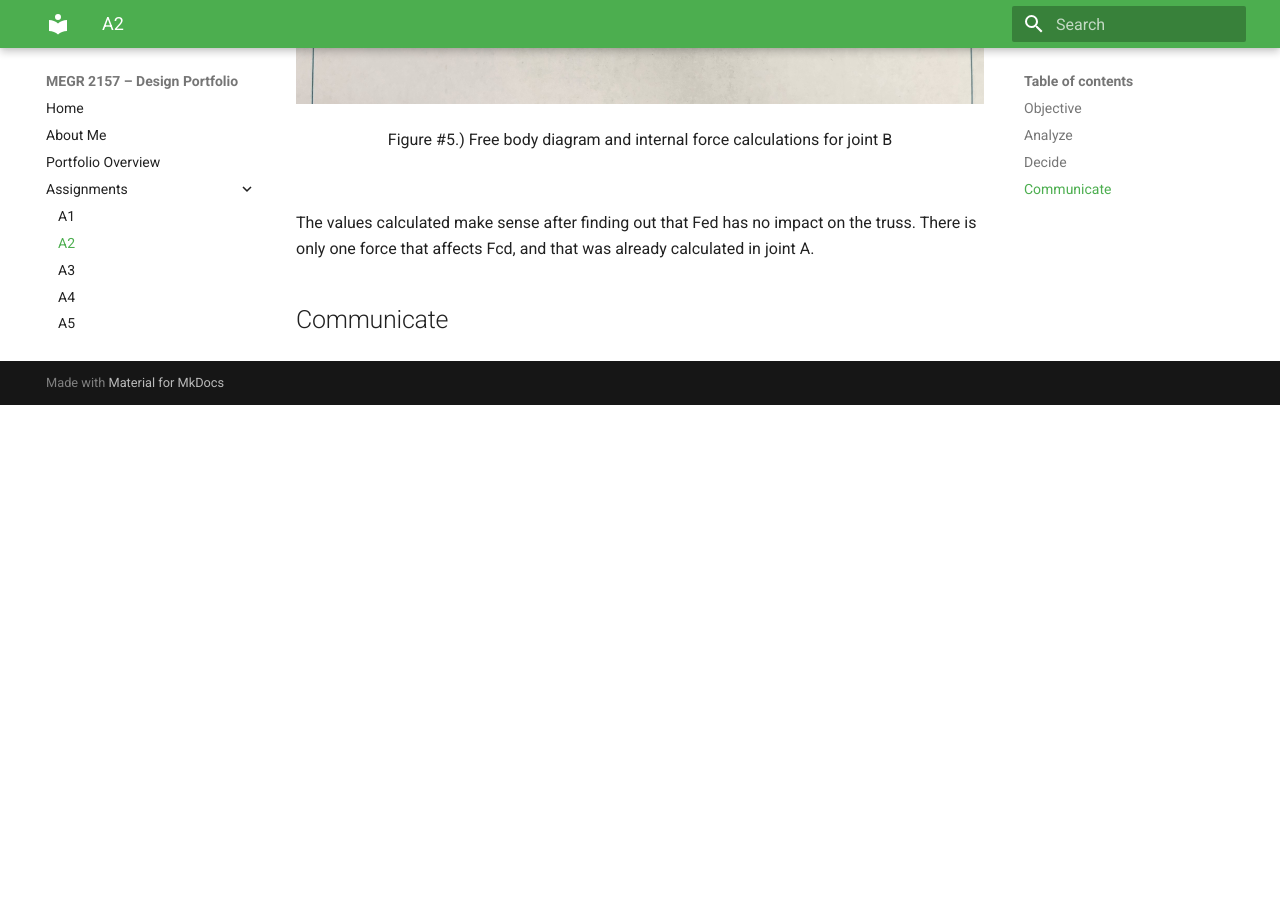
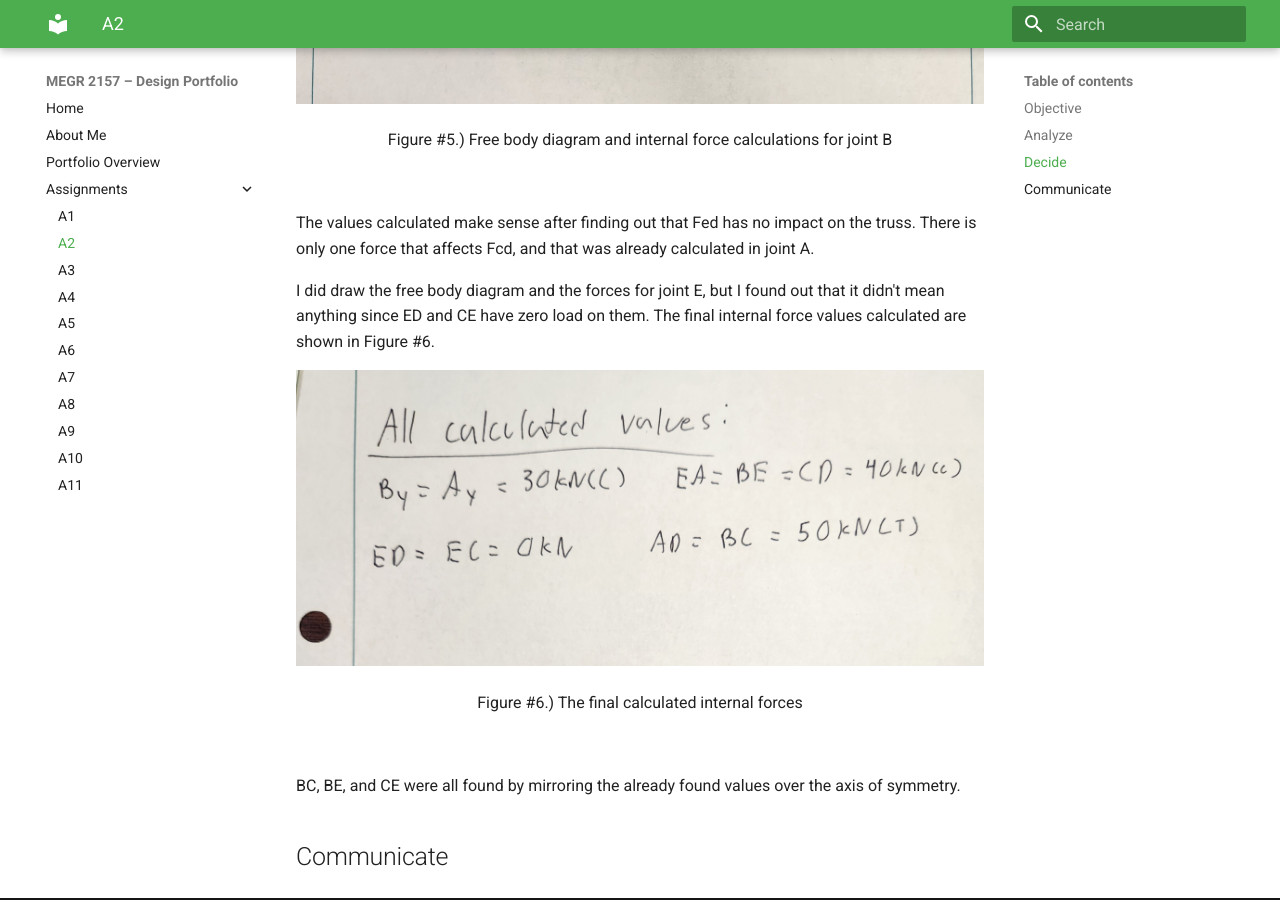
Before and after one commit to AndyChwalik/megr2157-portfolio, an MkDocs documentation site: the page built from docs/assignments/A02/index.md, in a window 1280 px wide and 900 px high, scrolled down 4495 px. Built offline with MkDocs 1.6.1 and Material for MkDocs 9.7.7, drawn with Linux system fonts in a browser that asks for light colours; before the commit the page ends 4900 px from its top, so only the background shows below that.

Commit message:
Update index.md

```diff
--- a/docs/assignments/A02/index.md
+++ b/docs/assignments/A02/index.md
@@ -59,6 +59,16 @@ The next joint I decided to analyze was joint D because I would have all of the
 
 The values calculated make sense after finding out that Fed has no impact on the truss. There is only one force that affects Fcd, and that was already calculated in joint A.
 
+I did draw the free body diagram and the forces for joint E, but I found out that it didn't mean anything since ED and CE have zero load on them.  The final internal force values calculated are shown in Figure #6. <br>
+
+<div align="center">
+  <img src="final_values.jpg">
+  <p>Figure #6.) The final calculated internal forces</p>
+</div> <br>
+
+
+BC, BE, and CE were all found by mirroring the already found values over the axis of symmetry.
+
 
 
 ## Communicate
```
